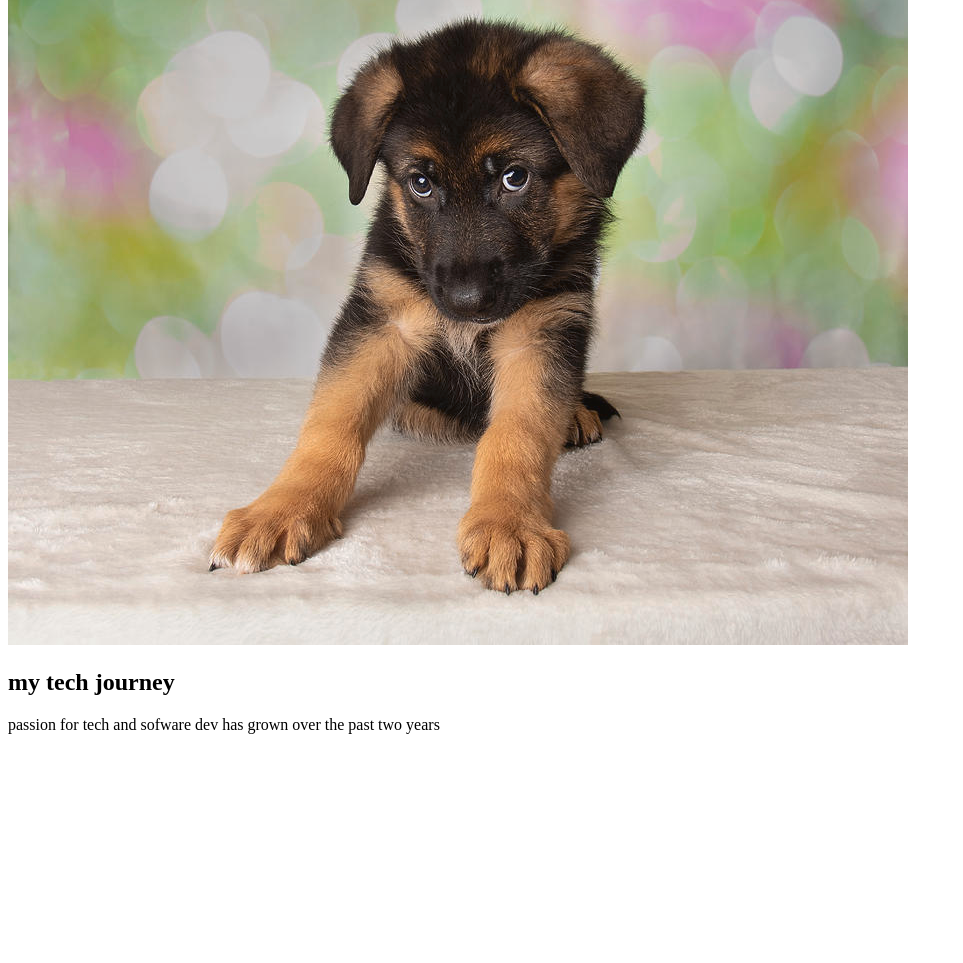
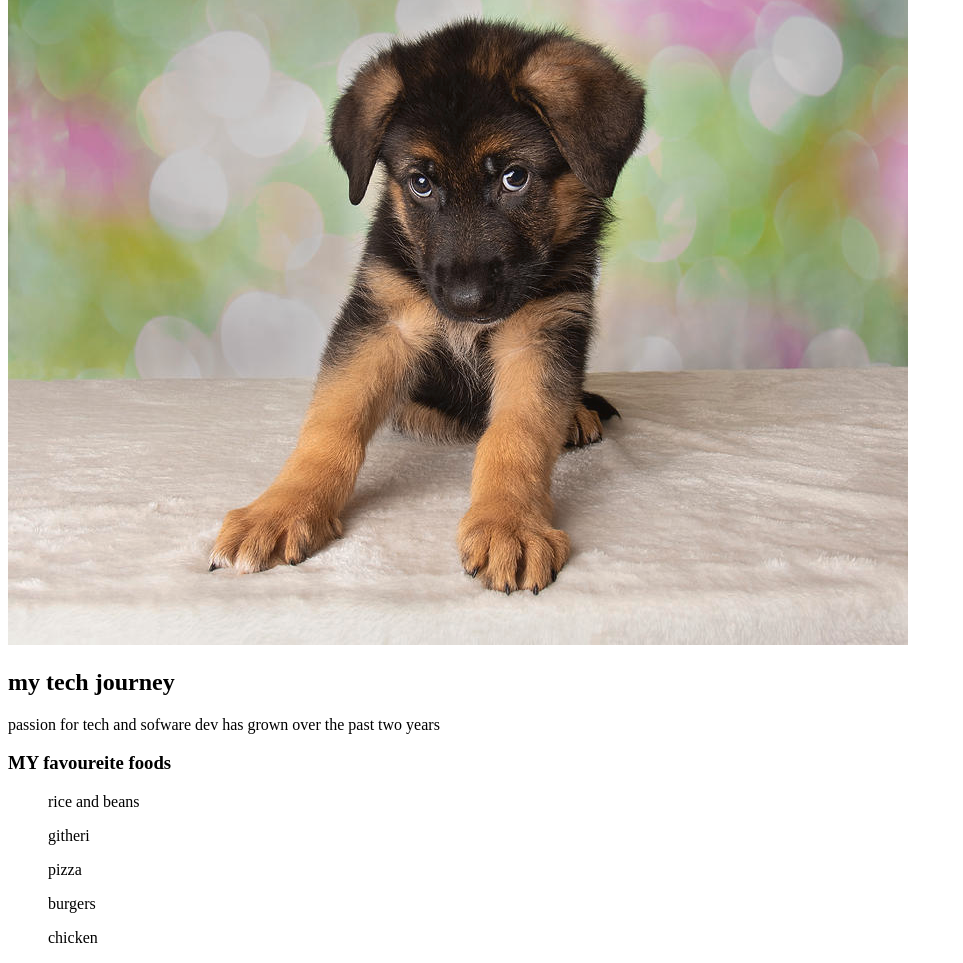
Before and after one commit to jay-ngabo/my-favourite-things, a plain HTML site: page my-favourite-things.html in a window 1280 px wide. Shown: the part 324-1287 px from the top of the page, without its empty margins (0-963 px from the left). Before the commit the page ends 1074 px from the top, so only its background shows below. Drawn offline with Linux system fonts and the light colour scheme.

Commit message:
add current changes

```diff
--- a/my-favourite-things.html
+++ b/my-favourite-things.html
@@ -23,5 +23,11 @@
 
         <p>passion for tech and sofware dev has grown over the past two years</p>
         <a href="https://moringaschool.com"></a>
+        <H3>MY favoureite foods</H3>
+        <ul>rice and beans</ul>
+        <ul>githeri</ul>
+        <ul>pizza</ul>
+        <ul>burgers</ul>
+        <ul>chicken</ul>
     </body>
 </html>
```
